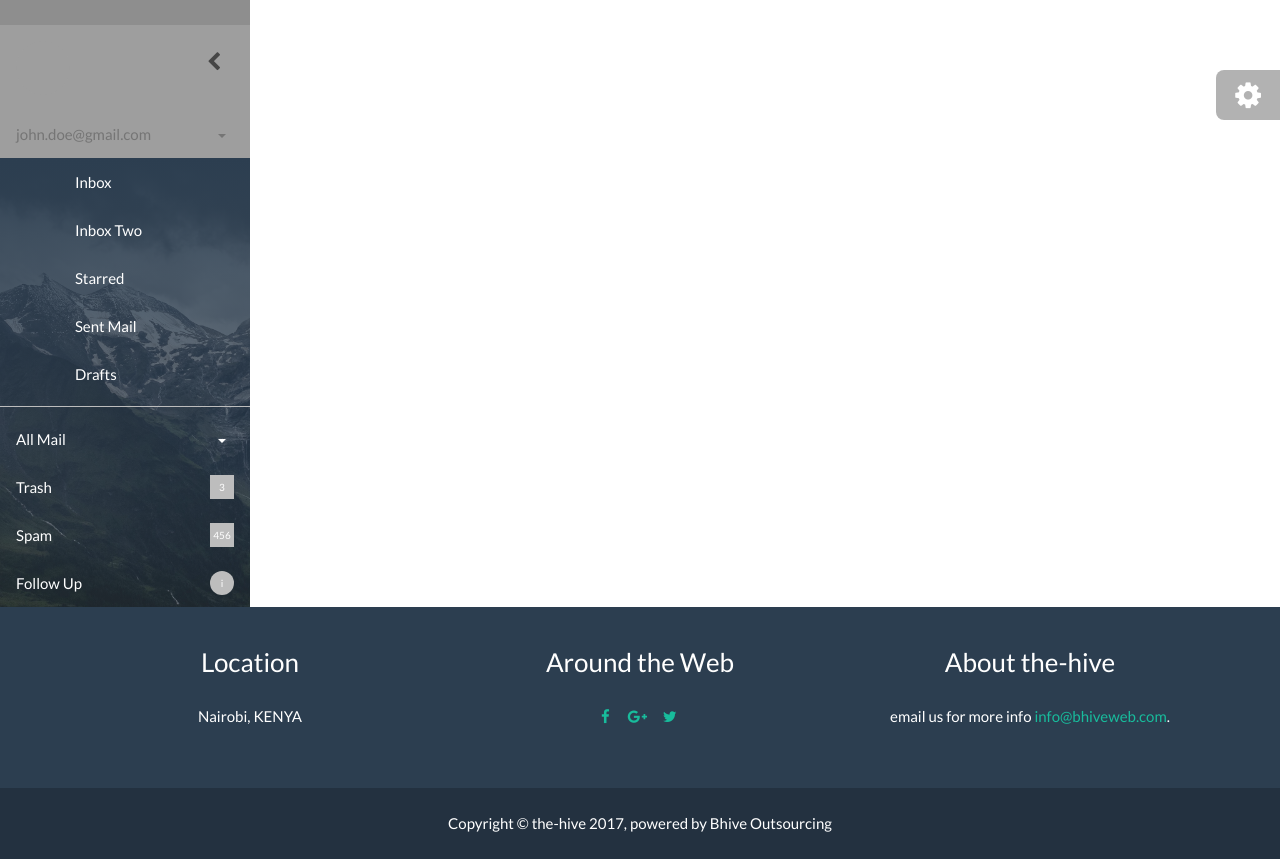
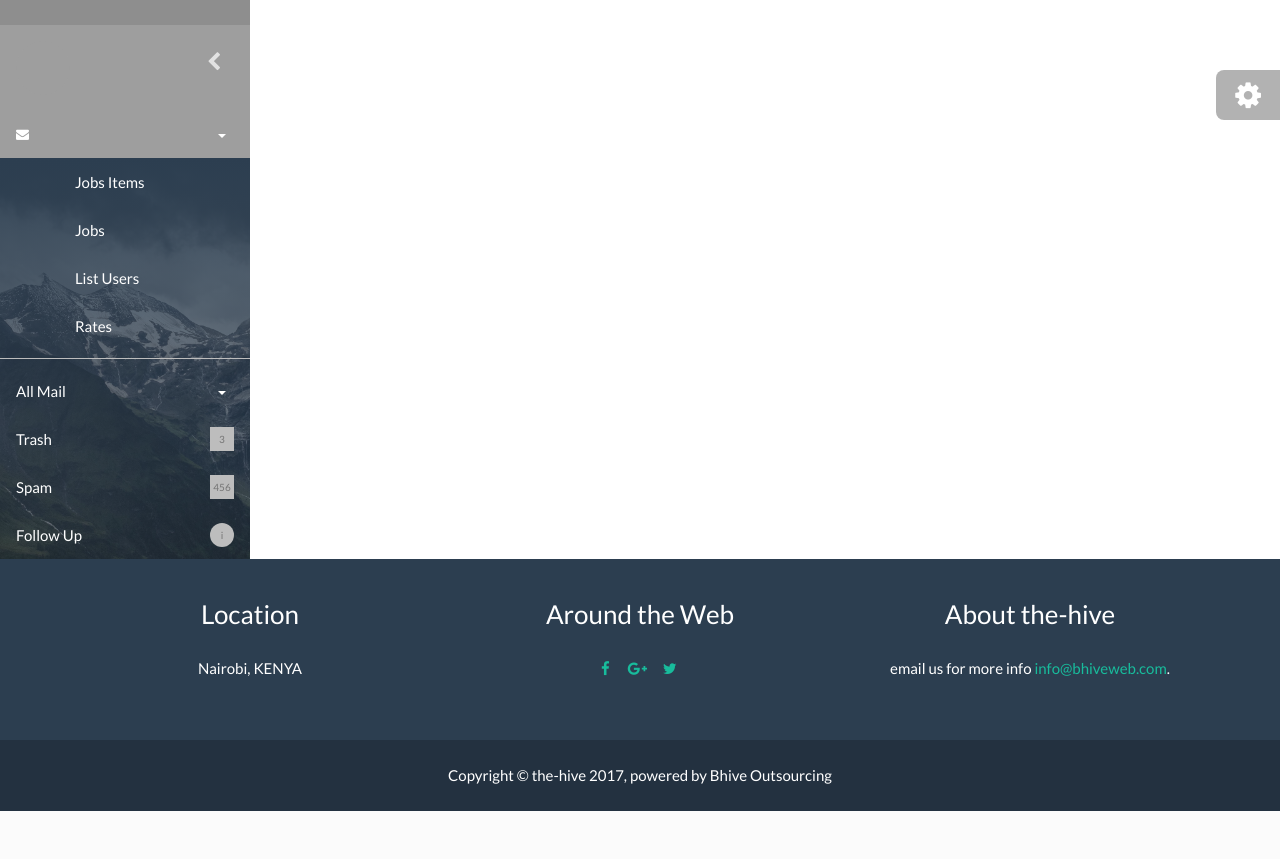
Before and after one commit to eugene-liyai/the_hive, a Python web app: template the_hive/templates/dashboard.html in a window 1280 px wide. Shown: the part 60-919 px from the top of the page. After the commit the page ends 871 px from the top, so only its background shows below. Run offline with Jinja, Linux system fonts and the light colour scheme; the template is opened without the code that fills it, so the values that code supplies are empty; grey boxes are pictures that could not be loaded.

Commit message:
[Feature] style side nav profile tab

```diff
--- a/the_hive/static/css/sidenav.css
+++ b/the_hive/static/css/sidenav.css
@@ -263,26 +263,10 @@
 }
 
 .sidebar-nav {
+    background-image: linear-gradient( rgb(44, 62, 80), rgba(44, 62, 80, 0.4) ),url(http://127.0.0.1:5000/static/images/sidebar-1.jpg);
     background-repeat: no-repeat;
     background-size: cover;
 }
-
-.sidebar-nav-1 {
-    background-image: linear-gradient( rgb(44, 62, 80), rgba(44, 62, 80, 0.4) ),url(http://127.0.0.1:5000/static/images/sidebar-1.jpg);
-}
-
-.sidebar-nav-2 {
-    background-image: linear-gradient( rgb(44, 62, 80), rgba(44, 62, 80, 0.4) ),url(http://127.0.0.1:5000/static/images/sidebar-2.jpg);
-}
-
-.sidebar-nav-3 {
-    background-image: linear-gradient( rgb(44, 62, 80), rgba(44, 62, 80, 0.4) ),url(http://127.0.0.1:5000/static/images/sidebar-3.jpg);
-}
-
-.sidebar-nav-4 {
-    background-image: linear-gradient( rgb(44, 62, 80), rgba(44, 62, 80, 0.4) ),url(http://127.0.0.1:5000/static/images/sidebar-4.jpg);
-}
-
 
 .sidebar .sidebar-nav li {
   position: relative;
@@ -350,16 +334,17 @@
   background-color: transparent;
 }
 .sidebar-default .sidebar-brand {
-  color: #757575;
+  color: #ffffff;
   background-color: transparent;
+  font-size: 13px;
 }
 .sidebar-default .sidebar-brand:hover,
 .sidebar-default .sidebar-brand:focus {
-  color: #212121;
+  color: #d6d6d6;
   background-color: rgba(0, 0, 0, 0.1);
 }
 .sidebar-default .sidebar-badge {
-  color: #ffffff;
+  color: #757575;
   background-color: #bdbdbd;
 }
 .sidebar-default .sidebar-divider,
@@ -374,7 +359,11 @@
   background-color: transparent;
 }
 .sidebar-default .sidebar-nav li > a i {
-  color: #c3c1c1;
+  color: #fff;
+}
+#settings-dropdown li > a i {
+  color: #fff;
+  margin-right: 40px;
 }
 .sidebar-default .sidebar-nav li:hover > a,
 .sidebar-default .sidebar-nav li > a:hover {
@@ -999,6 +988,12 @@
      transform-origin: 0 0;
 }
 
+
+#settings-dropdown{
+  background: rgba(0, 0, 0, 0);
+  border-bottom: 1px solid #20ac98;
+}
+
 .fixed-plugin .dropdown-menu:before,
 .fixed-plugin .dropdown-menu:after{
     content: "";
@@ -1033,3 +1028,7 @@
 .sidebar-positioning {
   left: -85px;
 }
+
+button .fa-chevron-left {
+  color: #ffffff;
+}
--- a/the_hive/templates/dashboard.html
+++ b/the_hive/templates/dashboard.html
@@ -32,33 +32,33 @@
             </div>
             <!-- Sidebar brand name -->
             <a data-toggle="dropdown" class="sidebar-brand" href="#settings-dropdown">
-                john.doe@gmail.com
+                <i class="fa fa-envelope"></i> {{user.email}}
                 <b class="caret"></b>
             </a>
         </div>
 
         <!-- Sidebar navigation -->
-        <ul class="nav sidebar-nav sidebar-nav-1">
+        <ul class="nav sidebar-nav">
             <li class="dropdown">
                 <ul id="settings-dropdown" class="dropdown-menu">
                     <li>
                         <a href="#" tabindex="-1">
-                            Profile
+                            <i class="fa fa-user"></i> Profile
                         </a>
                     </li>
                     <li>
                         <a href="#" tabindex="-1">
-                            Settings
+                            <i class="fa fa-hourglass-start"></i> Set Availability
                         </a>
                     </li>
                     <li>
                         <a href="#" tabindex="-1">
-                            Help
+                           <i class="fa fa-question"></i> Help
                         </a>
                     </li>
                     <li>
                         <a href="#" tabindex="-1">
-                            Exit
+                           <i class="fa fa-sign-out"></i> Logout
                         </a>
                     </li>
                 </ul>
@@ -66,31 +66,25 @@
             <li>
                 <a href="#">
                     <i class="sidebar-icon md-inbox"></i>
-                    Inbox
+                    Jobs Items
                 </a>
             </li>
             <li>
                 <a href="#">
                     <i class="sidebar-icon md-inbox"></i>
-                    Inbox Two
+                    Jobs
                 </a>
             </li>
             <li>
                 <a href="#">
                     <i class="sidebar-icon md-star"></i>
-                    Starred
+                    List Users
                 </a>
             </li>
             <li>
                 <a href="#">
                     <i class="sidebar-icon md-send"></i>
-                    Sent Mail
-                </a>
-            </li>
-            <li>
-                <a href="#">
-                    <i class="sidebar-icon md-drafts"></i>
-                    Drafts
+                    Rates
                 </a>
             </li>
             <li class="divider"></li>
@@ -133,11 +127,6 @@
                 </a>
             </li>
         </ul>
-        <!-- Sidebar divider -->
-        <!-- <div class="sidebar-divider"></div> -->
-
-        <!-- Sidebar text -->
-        <!--  <div class="sidebar-text">Text</div> -->
     </aside>
 
     <div class="fixed-plugin">
```
